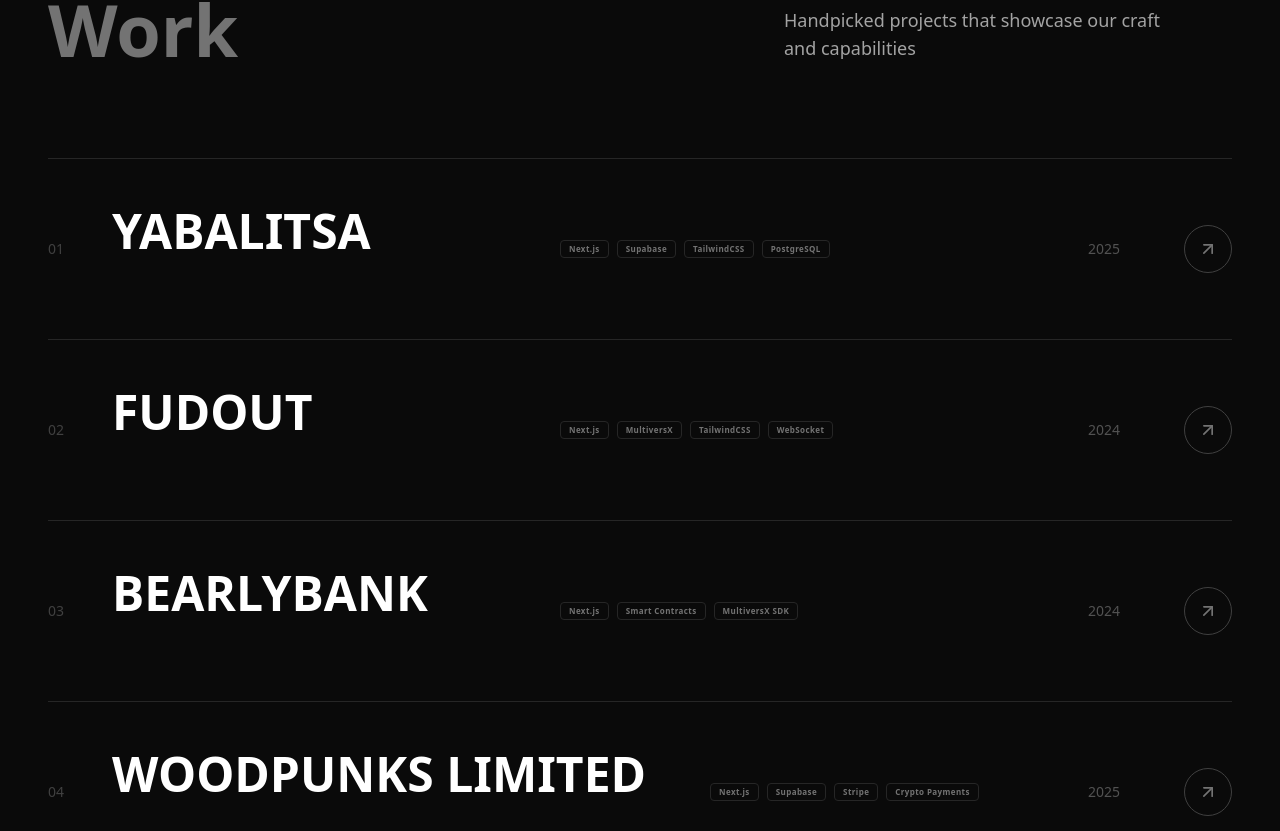
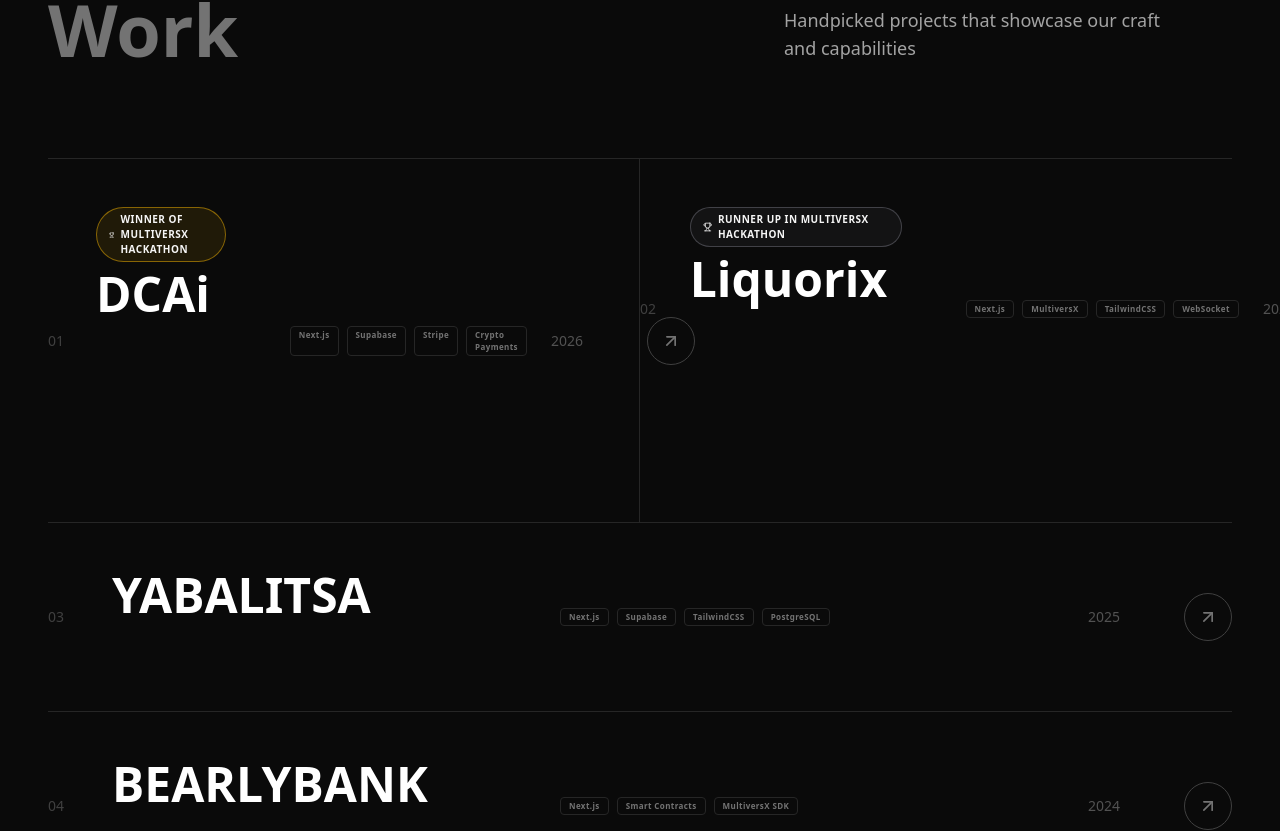
Before and after one commit to Verta-Builders/verta-web, a Next.js app: page /en in a window 1280 px wide. Shown: the part 3840-4671 px from the top of the page. Built offline with nearby package versions, Linux system fonts and the light colour scheme.

Commit message:
Update projects: Liquorix and DCAi with badges, reorder, and fix hydration error

```diff
--- a/messages/el.json
+++ b/messages/el.json
@@ -105,6 +105,34 @@
     "viewSite": "Προβολή",
     "items": [
       {
+        "name": "DCAi",
+        "year": "2026",
+        "description": "Το DCAi αναλύει τη μεταβλητότητα on-chain, μοτίβα ρευστότητας και το αίσθημα της αγοράς για τον καθορισμό των βέλτιστων σημείων εισόδου. Κάθε εκτέλεση DCA χρονίζεται από την τεχνητή νοημοσύνη, όχι από τυχαία προγράμματα.",
+        "tech": [
+          "Next.js",
+          "Supabase",
+          "Stripe",
+          "Crypto Payments"
+        ],
+        "link": "https://dcai-mvx.vercel.app/",
+        "badge": "Νικητής του MultiversX Hackathon",
+        "badgeLink": "https://bon.multiversx.com/builders-track"
+      },
+      {
+        "name": "Liquorix",
+        "year": "2026",
+        "description": "Το Liquorix είναι ένας AI-driven βελτιστοποιητής απόδοσης που εξισορροπεί έξυπνα το EGLD σας μεταξύ πρωτοκόλλων staking και δανεισμού για τη μέγιστη απόδοση διατηρώντας άμεση ρευστότητα.",
+        "tech": [
+          "Next.js",
+          "MultiversX",
+          "TailwindCSS",
+          "WebSocket"
+        ],
+        "link": "https://liquorix-mvx.vercel.app/",
+        "badge": "2η Θέση στο MultiversX Hackathon",
+        "badgeLink": ""
+      },
+      {
         "name": "YABALITSA",
         "year": "2025",
         "description": "Βρείτε και κλείστε γήπεδα ποδοσφαίρου στην Ελλάδα. Εύκολη κράτηση για 5x5, 6x6, 7x7, 8x8 γήπεδα. Ολοκληρωμένη διαχείριση για ιδιοκτήτες.",
@@ -114,19 +142,9 @@
           "TailwindCSS",
           "PostgreSQL"
         ],
-        "link": "https://www.yabalitsa.com/"
-      },
-      {
-        "name": "FUDOUT",
-        "year": "2024",
-        "description": "Ανταγωνιστική P2P αρένα μάχης από τους SuperRareBears. Real-time gameplay, ψηφοφορία κοινότητας και blockchain-verified συλλεκτικά.",
-        "tech": [
-          "Next.js",
-          "MultiversX",
-          "TailwindCSS",
-          "WebSocket"
-        ],
-        "link": "https://fudout.superrarebears.com/"
+        "link": "https://www.yabalitsa.com/",
+        "badge": "",
+        "badgeLink": ""
       },
       {
         "name": "BEARLYBANK",
@@ -137,19 +155,9 @@
           "Smart Contracts",
           "MultiversX SDK"
         ],
-        "link": "https://bbank-eight.vercel.app/"
-      },
-      {
-        "name": "WOODPUNKS LIMITED",
-        "year": "2025",
-        "description": "Premium e-commerce ξύλινων custom προϊόντων. Απρόσκοπτη ενσωμάτωση Web3 πληρωμών για τον σύγχρονο συλλέκτη.",
-        "tech": [
-          "Next.js",
-          "Supabase",
-          "Stripe",
-          "Crypto Payments"
-        ],
-        "link": "https://dapp.woodenpunks.com/"
+        "link": "https://bbank-eight.vercel.app/",
+        "badge": "",
+        "badgeLink": ""
       },
       {
         "name": "AVGOUSTE",
@@ -161,7 +169,9 @@
           "SEO",
           "Schema Markup"
         ],
-        "link": "https://avgouste.gr/"
+        "link": "https://avgouste.gr/",
+        "badge": "",
+        "badgeLink": ""
       }
     ]
   },
--- a/messages/en.json
+++ b/messages/en.json
@@ -43,10 +43,30 @@
       }
     ],
     "tech": {
-      "web": ["Next.js", "TypeScript", "Node.js", "React"],
-      "web3": ["MultiversX", "Solidity", "Rust", "DeFi"],
-      "mobile": ["React Native", "Swift", "Kotlin", "Flutter"],
-      "ai": ["OpenAI", "Python", "Mistral", "Vector DBs"]
+      "web": [
+        "Next.js",
+        "TypeScript",
+        "Node.js",
+        "React"
+      ],
+      "web3": [
+        "MultiversX",
+        "Solidity",
+        "Rust",
+        "DeFi"
+      ],
+      "mobile": [
+        "React Native",
+        "Swift",
+        "Kotlin",
+        "Flutter"
+      ],
+      "ai": [
+        "OpenAI",
+        "Python",
+        "Mistral",
+        "Vector DBs"
+      ]
     }
   },
   "about": {
@@ -85,39 +105,73 @@
     "viewSite": "View Live",
     "items": [
       {
+        "name": "DCAi",
+        "year": "2026",
+        "description": "DCAi analyzes on-chain volatility, liquidity patterns, and market sentiment to determine optimal entry points. Each DCA execution is timed by AI, not arbitrary schedules.",
+        "tech": [
+          "Next.js",
+          "Supabase",
+          "Stripe",
+          "Crypto Payments"
+        ],
+        "link": "https://dcai-mvx.vercel.app/",
+        "badge": "Winner of MultiversX Hackathon",
+        "badgeLink": "https://bon.multiversx.com/builders-track"
+      },
+      {
+        "name": "Liquorix",
+        "year": "2026",
+        "description": "Liquorix is an AI-driven yield optimizer that intelligently rebalances your EGLD between staking and lending protocols to maximize your returns while maintaining instant liquidity.",
+        "tech": [
+          "Next.js",
+          "MultiversX",
+          "TailwindCSS",
+          "WebSocket"
+        ],
+        "link": "https://liquorix-mvx.vercel.app/",
+        "badge": "Runner up in MultiversX Hackathon",
+        "badgeLink": ""
+      },
+      {
         "name": "YABALITSA",
         "year": "2025",
         "description": "Find and book football fields in Greece. Easy booking for 5x5, 6x6, 7x7, 8x8 pitches. Comprehensive field management for owners.",
-        "tech": ["Next.js", "Supabase", "TailwindCSS", "PostgreSQL"],
-        "link": "https://www.yabalitsa.com/"
-      },
-      {
-        "name": "FUDOUT",
-        "year": "2024",
-        "description": "Competitive P2P battle arena by SuperRareBears. Real-time gameplay, community voting, and blockchain-verified collectibles.",
-        "tech": ["Next.js", "MultiversX", "TailwindCSS", "WebSocket"],
-        "link": "https://fudout.superrarebears.com/"
+        "tech": [
+          "Next.js",
+          "Supabase",
+          "TailwindCSS",
+          "PostgreSQL"
+        ],
+        "link": "https://www.yabalitsa.com/",
+        "badge": "",
+        "badgeLink": ""
       },
       {
         "name": "BEARLYBANK",
         "year": "2024",
         "description": "Automated DeFi savings protocol. Schedule cryptocurrency payouts with military-grade security on MultiversX.",
-        "tech": ["Next.js", "Smart Contracts", "MultiversX SDK"],
-        "link": "https://bbank-eight.vercel.app/"
-      },
-      {
-        "name": "WOODPUNKS LIMITED",
-        "year": "2025",
-        "description": "Premium custom wood merchandise e-commerce. Seamless Web3 payment integration for the modern collector.",
-        "tech": ["Next.js", "Supabase", "Stripe", "Crypto Payments"],
-        "link": "https://dapp.woodenpunks.com/"
+        "tech": [
+          "Next.js",
+          "Smart Contracts",
+          "MultiversX SDK"
+        ],
+        "link": "https://bbank-eight.vercel.app/",
+        "badge": "",
+        "badgeLink": ""
       },
       {
         "name": "AVGOUSTE",
         "year": "2023",
         "description": "Premium medical practice website for an Acupuncture specialist. Clean, professional, conversion-optimized.",
-        "tech": ["WordPress", "Custom Theme", "SEO", "Schema Markup"],
-        "link": "https://avgouste.gr/"
+        "tech": [
+          "WordPress",
+          "Custom Theme",
+          "SEO",
+          "Schema Markup"
+        ],
+        "link": "https://avgouste.gr/",
+        "badge": "",
+        "badgeLink": ""
       }
     ]
   },
@@ -140,8 +194,23 @@
       "companyPlaceholder": "Your company",
       "messagePlaceholder": "Tell us about your project..."
     },
-    "projectTypes": ["Web Application", "Mobile App", "Web3 / Blockchain", "AI Solution", "E-Commerce", "Consulting", "Other"],
-    "budgets": ["Under €5,000", "€5,000 – €15,000", "€15,000 – €50,000", "€50,000 – €100,000", "€100,000+", "Let's discuss"],
+    "projectTypes": [
+      "Web Application",
+      "Mobile App",
+      "Web3 / Blockchain",
+      "AI Solution",
+      "E-Commerce",
+      "Consulting",
+      "Other"
+    ],
+    "budgets": [
+      "Under €5,000",
+      "€5,000 – €15,000",
+      "€15,000 – €50,000",
+      "€50,000 – €100,000",
+      "€100,000+",
+      "Let's discuss"
+    ],
     "info": {
       "email": "Email",
       "location": "Location",
--- a/src/components/Projects.tsx
+++ b/src/components/Projects.tsx
@@ -39,19 +39,29 @@
         </motion.div>
 
         {/* Projects List */}
-        <div className="border-t border-dark-800">
+        <div className="border-t border-dark-800 grid grid-cols-1 lg:grid-cols-2">
           {[0, 1, 2, 3, 4].map((index) => (
-            <motion.a
+            <motion.div
               key={index}
-              href={t(`projects.items.${index}.link`)}
-              target="_blank"
-              rel="noopener noreferrer"
               initial={{ opacity: 0, y: 40 }}
               animate={isInView ? { opacity: 1, y: 0 } : {}}
               transition={{ duration: 0.6, delay: 0.1 * index }}
-              className="group block border-b border-dark-800 py-8 lg:py-12"
+              className={`
+                group relative border-b border-dark-800 py-8 lg:py-12
+                ${index < 2 ? "lg:col-span-1" : "lg:col-span-2"}
+                ${index === 0 ? "lg:border-r" : ""}
+              `}
             >
-              <div className="flex flex-col lg:flex-row lg:items-center justify-between gap-6">
+              {/* Main Project Link Overlay */}
+              <a
+                href={t(`projects.items.${index}.link`)}
+                target="_blank"
+                rel="noopener noreferrer"
+                className="absolute inset-0 z-0"
+                aria-label={t(`projects.items.${index}.name`)}
+              />
+
+              <div className="relative z-10 flex flex-col lg:flex-row lg:items-center justify-between gap-6 pointer-events-none">
                 {/* Left */}
                 <div className="flex items-center gap-8">
                   {/* Number */}
@@ -60,7 +70,26 @@
                   </span>
 
                   {/* Name */}
-                  <div className="flex flex-col">
+                  <div className="flex flex-col items-start gap-2">
+                    {t(`projects.items.${index}.badge`) && (
+                      <a
+                        href={t(`projects.items.${index}.badgeLink`) || undefined}
+                        target="_blank"
+                        rel="noopener noreferrer"
+                        className={`
+                          pointer-events-auto
+                          inline-flex items-center gap-1.5 px-3 py-1 rounded-full text-[10px] uppercase tracking-wider font-bold border transition-all
+                          ${t(`projects.items.${index}.badge`).includes("Winner") || t(`projects.items.${index}.badge`).includes("Νικητής")
+                            ? "border-yellow-500/50 text-yellow-500 bg-yellow-500/10 hover:bg-yellow-500/20"
+                            : "border-zinc-500/50 text-zinc-400 bg-zinc-500/10 hover:bg-zinc-500/20"
+                          }
+                          ${!t(`projects.items.${index}.badgeLink`) ? "pointer-events-none" : "hover:border-yellow-500"}
+                        `}
+                      >
+                        <svg xmlns="http://www.w3.org/2000/svg" width="12" height="12" viewBox="0 0 24 24" fill="none" stroke="currentColor" strokeWidth="2" strokeLinecap="round" strokeLinejoin="round" className="lucide lucide-trophy"><path d="M6 9H4.5a2.5 2.5 0 0 1 0-5H6" /><path d="M18 9h1.5a2.5 2.5 0 0 0 0-5H18" /><path d="M4 22h16" /><path d="M10 14.66V17c0 .55-.47.98-.97 1.21C7.85 18.75 7 20.24 7 22" /><path d="M14 14.66V17c0 .55.47.98.97 1.21C16.15 18.75 17 20.24 17 22" /><path d="M18 2H6v7a6 6 0 0 0 12 0V2Z" /></svg>
+                        {t(`projects.items.${index}.badge`)}
+                      </a>
+                    )}
                     <h3 className="text-3xl lg:text-5xl font-display font-bold text-white group-hover:text-dark-300 transition-colors">
                       {t(`projects.items.${index}.name`)}
                     </h3>
@@ -90,7 +119,7 @@
                   </motion.div>
                 </div>
               </div>
-            </motion.a>
+            </motion.div>
           ))}
         </div>
 
```
